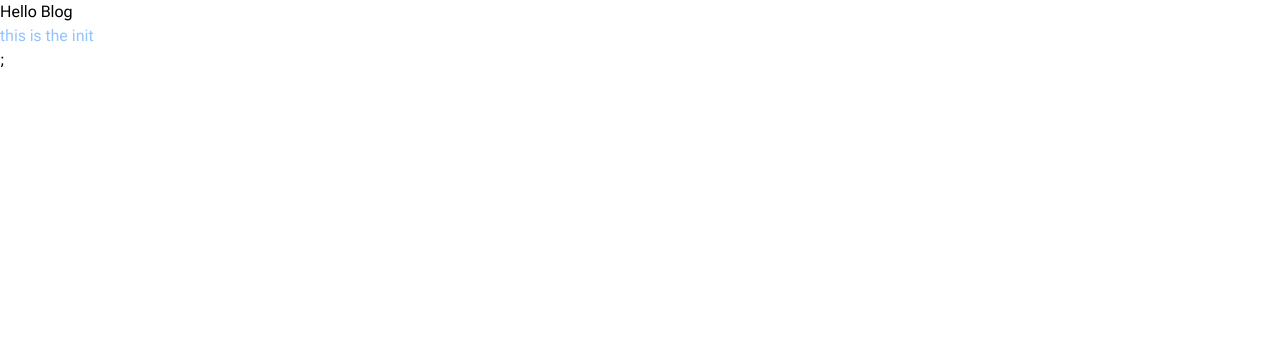
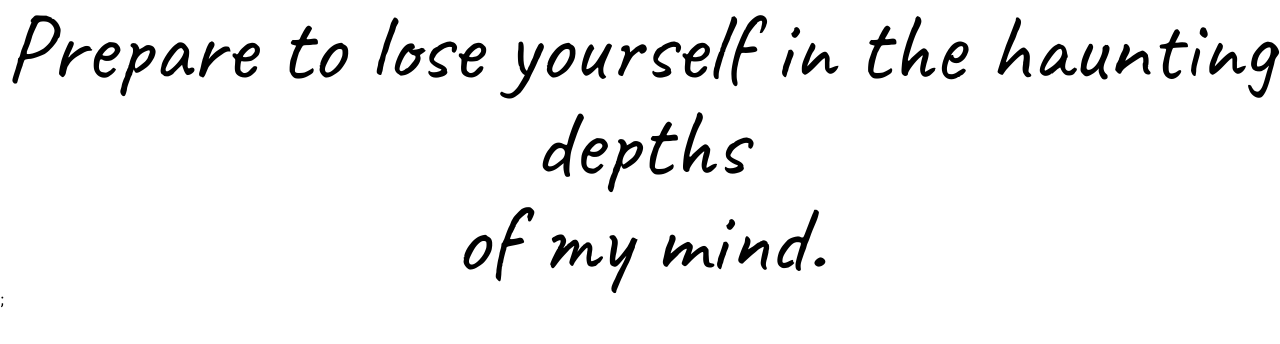
Before and after one commit to thisisamr/blog, a Next.js app: page / in a window 1280 px wide. Shown: the top 344 px of the page. Built offline with nearby package versions, Linux system fonts and the light colour scheme.

Commit message:
added caveat font

```diff
--- a/pages/_app.tsx
+++ b/pages/_app.tsx
@@ -1,12 +1,14 @@
 import Provider from "@/components/Provider";
 import "../globals.css";
 import type { AppProps } from "next/app";
-import { Roboto_Flex, Roboto_Mono } from "next/font/google";
+import { Roboto_Flex, Roboto_Mono, Caveat } from "next/font/google";
 
 const robotoFlex = Roboto_Flex({
   subsets: ["latin"],
 });
-
+const caveat = Caveat({
+  subsets: ["latin"],
+});
 const robotoMono = Roboto_Mono({
   subsets: ["latin"],
 });
@@ -14,18 +16,20 @@ const robotoMono = Roboto_Mono({
 export default function App({ Component, pageProps }: AppProps) {
   return (
     <>
-     <style jsx global>{`
+      <style jsx global>{`
         html {
           font-family: ${robotoFlex.style.fontFamily};
         }
-
+        .caveat-font {
+          font-family: ${caveat.style.fontFamily};
+        }
         .roboto-mono {
           font-family: ${robotoMono.style.fontFamily};
         }
       `}</style>
-    <Provider>
-      <Component {...pageProps} />;
-    </Provider>
+      <Provider>
+        <Component {...pageProps} />;
+      </Provider>
     </>
   );
 }
--- a/pages/index.mdx
+++ b/pages/index.mdx
@@ -1,3 +1,10 @@
-# Hello Blog
-
-<h1 className=" text-blue-300 dark:text-red-400 ">this is the init</h1>
+export default function Home() {
+  return (
+    <div className="h-full flex items-center w-full text-center">
+      <p className="text-6xl md:text-8xl caveat-font dark:text-zinc-500 ">
+        Prepare to lose yourself in the haunting depths
+        <br /> of my mind.
+      </p>
+    </div>
+  );
+}
```
